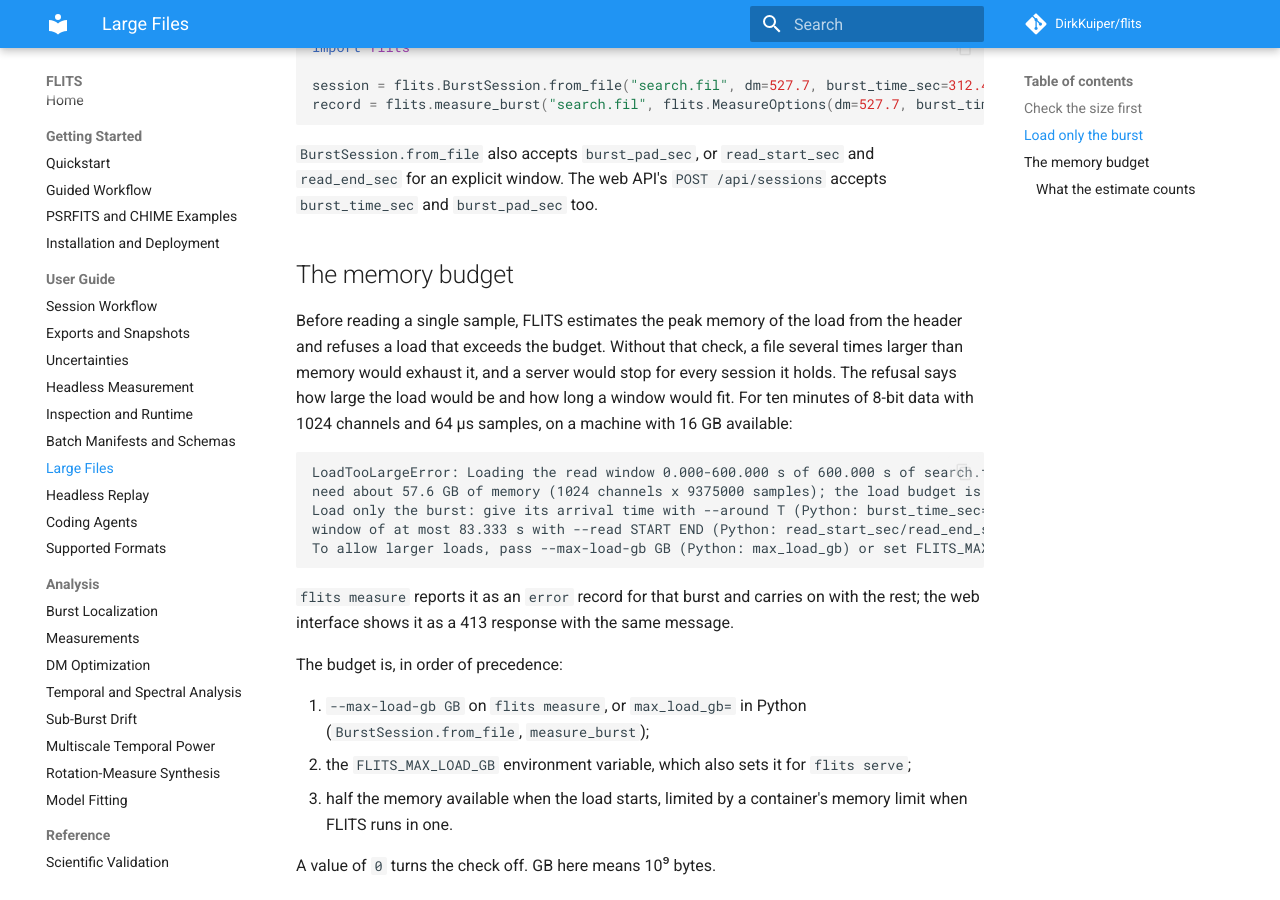
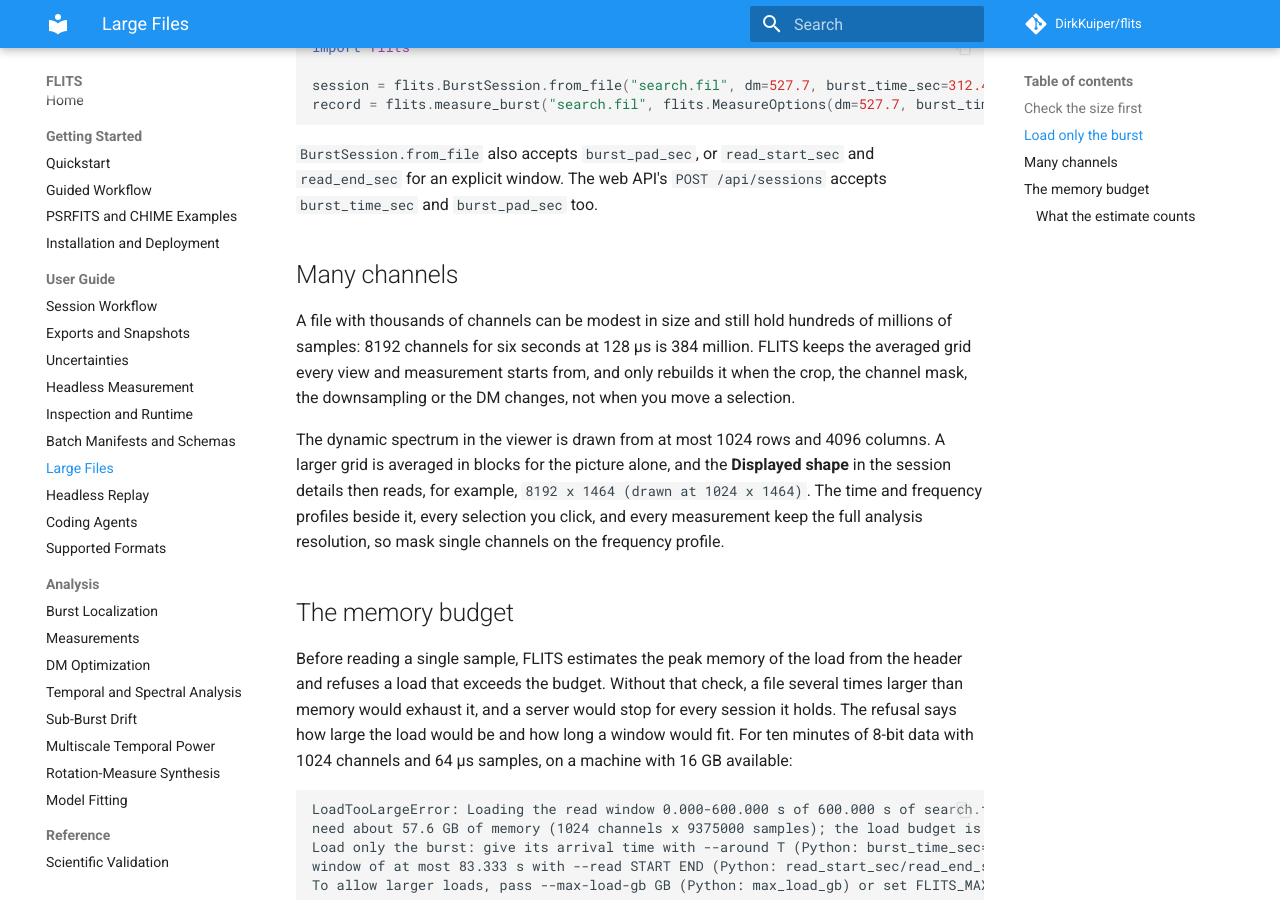
Before and after one commit to DirkKuiper/flits, an MkDocs documentation site: the page built from docs/user-guide/large-files.md, in a window 1280 px wide and 900 px high, scrolled down 1832 px. Built offline with MkDocs 1.6.1 and Material for MkDocs 9.7.7, drawn with Linux system fonts in a browser that asks for light colours; comment, search, counter and statistics services are not loaded.

Commit message:
docs: explain how views handle files with thousands of channels

```diff
--- a/docs/user-guide/large-files.md
+++ b/docs/user-guide/large-files.md
@@ -85,6 +85,21 @@ record = flits.measure_burst("search.fil", flits.MeasureOptions(dm=527.7, burst_
 `read_end_sec` for an explicit window. The web API's `POST /api/sessions`
 accepts `burst_time_sec` and `burst_pad_sec` too.
 
+## Many channels
+
+A file with thousands of channels can be modest in size and still hold
+hundreds of millions of samples: 8192 channels for six seconds at 128 µs is
+384 million. FLITS keeps the averaged grid every view and measurement starts
+from, and only rebuilds it when the crop, the channel mask, the downsampling or
+the DM changes, not when you move a selection.
+
+The dynamic spectrum in the viewer is drawn from at most 1024 rows and 4096
+columns. A larger grid is averaged in blocks for the picture alone, and the
+**Displayed shape** in the session details then reads, for example,
+`8192 x 1464 (drawn at 1024 x 1464)`. The time and frequency profiles beside it,
+every selection you click, and every measurement keep the full analysis
+resolution, so mask single channels on the frequency profile.
+
 ## The memory budget
 
 Before reading a single sample, FLITS estimates the peak memory of the load
```
